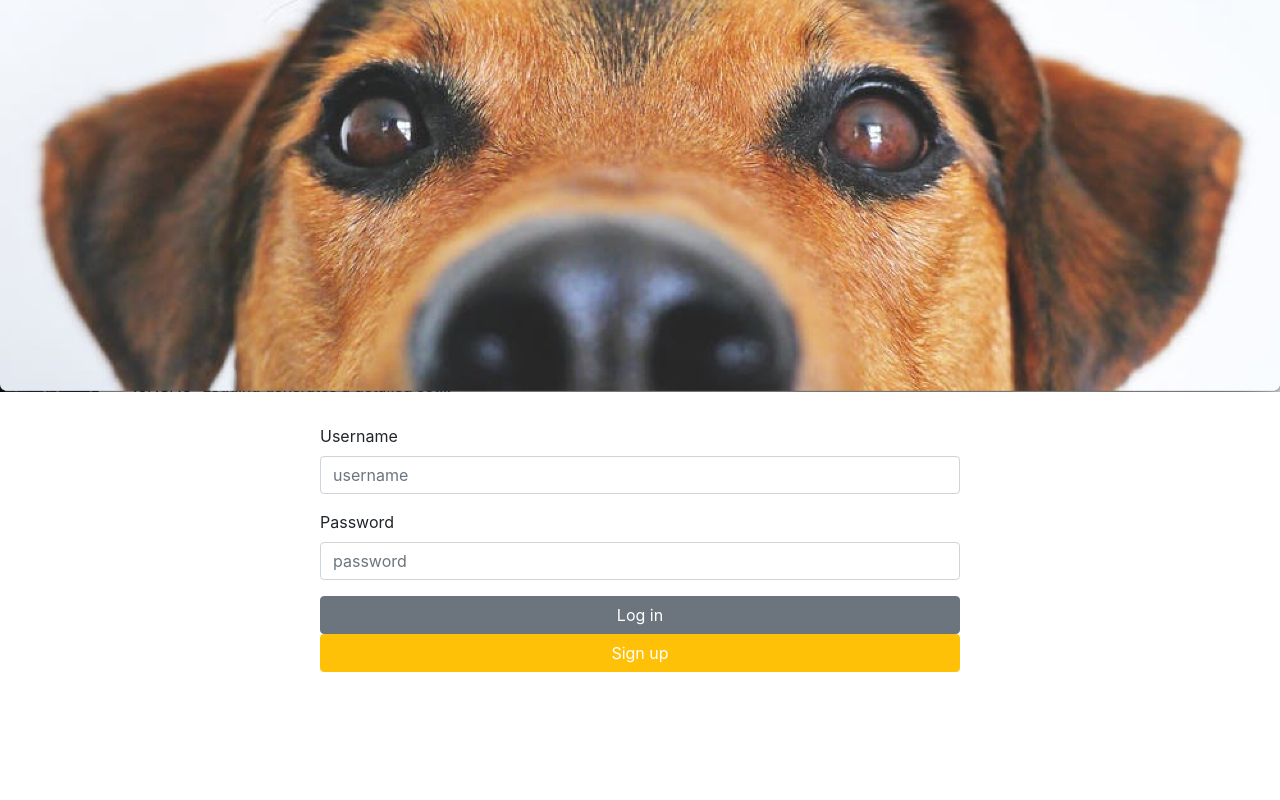
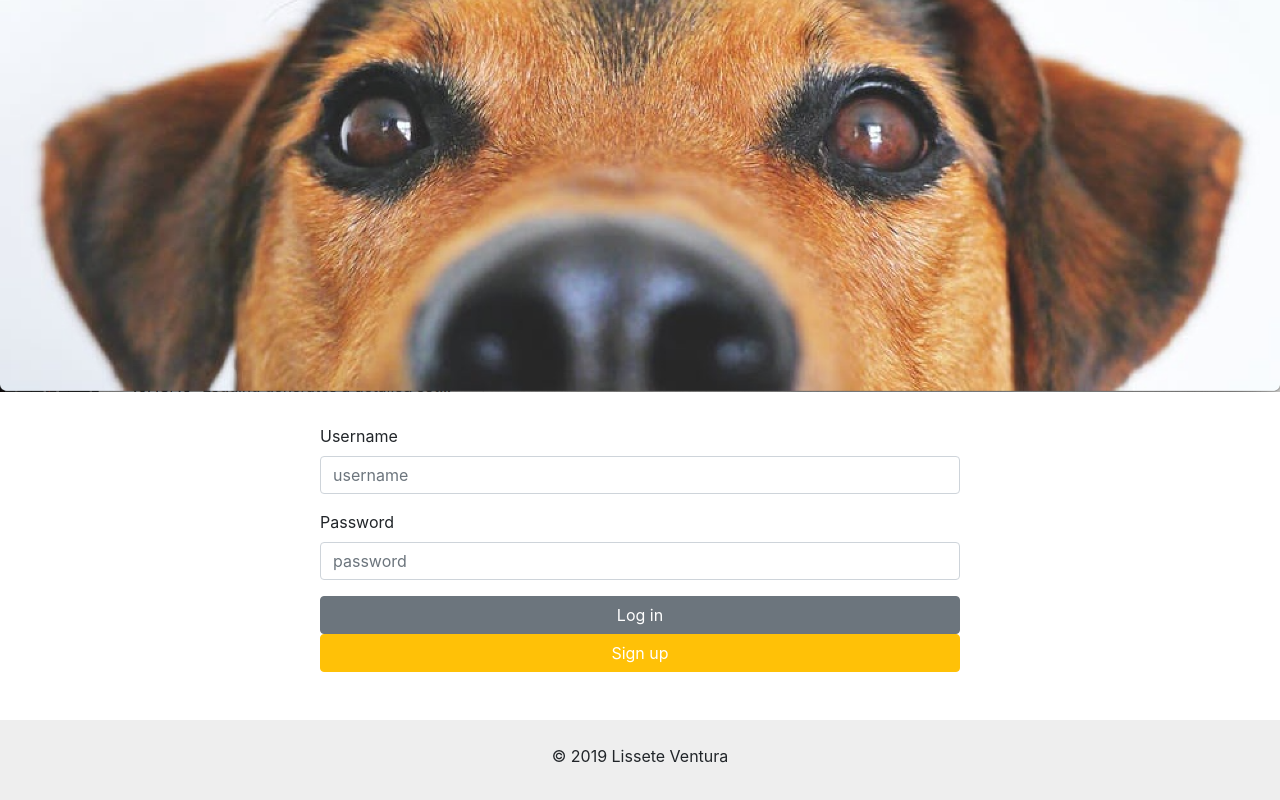
Before and after one commit to lisseteventura/Walks-and-wags, a React (Create React App) app in the folder walks_and_wags_react/walks-and-wags-web/: page / in a window 1280 px wide. Shown: the part 238-1038 px from the top of the page. Before the commit the page ends 910 px from the top, so only its background shows below. Built offline with nearby package versions, Linux system fonts and the light colour scheme.

Commit message:
added a footer to the home page

```diff
--- a/walks_and_wags_react/walks-and-wags-web/src/Home.js
+++ b/walks_and_wags_react/walks-and-wags-web/src/Home.js
@@ -1,6 +1,7 @@
 import React, { Component } from "react";
 import { Jumbotron } from "./components/Jumbotron.js";
 import LogIn from "./components/LogIn.js";
+import Footer from "./components/Footer.js";
 
 class Home extends Component {
   render() {
@@ -8,6 +9,7 @@
       <div>
         <Jumbotron />
         <LogIn />
+        <Footer />
       </div>
     );
   }
--- /dev/null
+++ b/walks_and_wags_react/walks-and-wags-web/src/components/Footer.js
@@ -0,0 +1,23 @@
+import React from "react";
+
+const Footer = () => {
+  return (
+    <div
+      style={{
+        marginTop: "3rem",
+        height: "5rem",
+        backgroundColor: "#eee",
+        position: "relative",
+        bottom: "0",
+        width: "100%"
+      }}
+    >
+      {" "}
+      <p style={{ textAlign: "center", paddingTop: "1.5rem" }}>
+        © 2019 Lissete Ventura
+      </p>
+    </div>
+  );
+};
+
+export default Footer;
```
